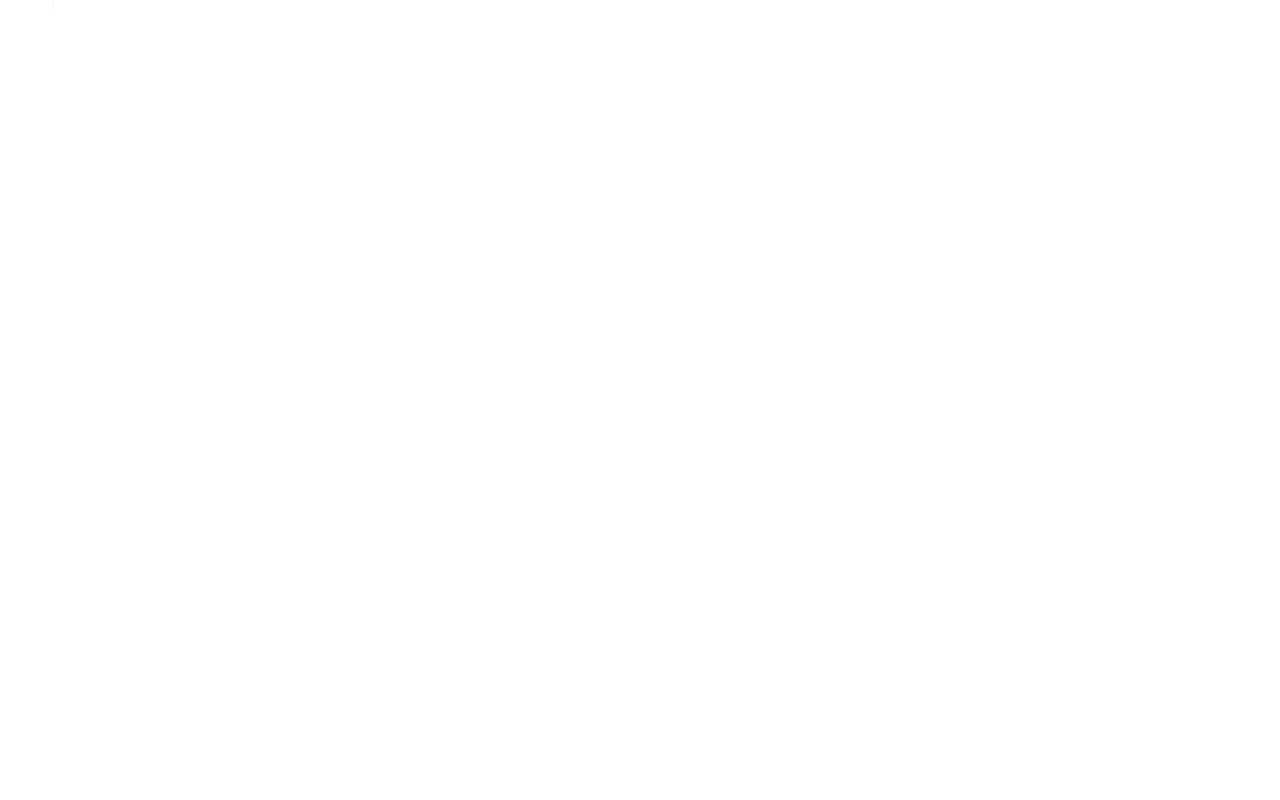
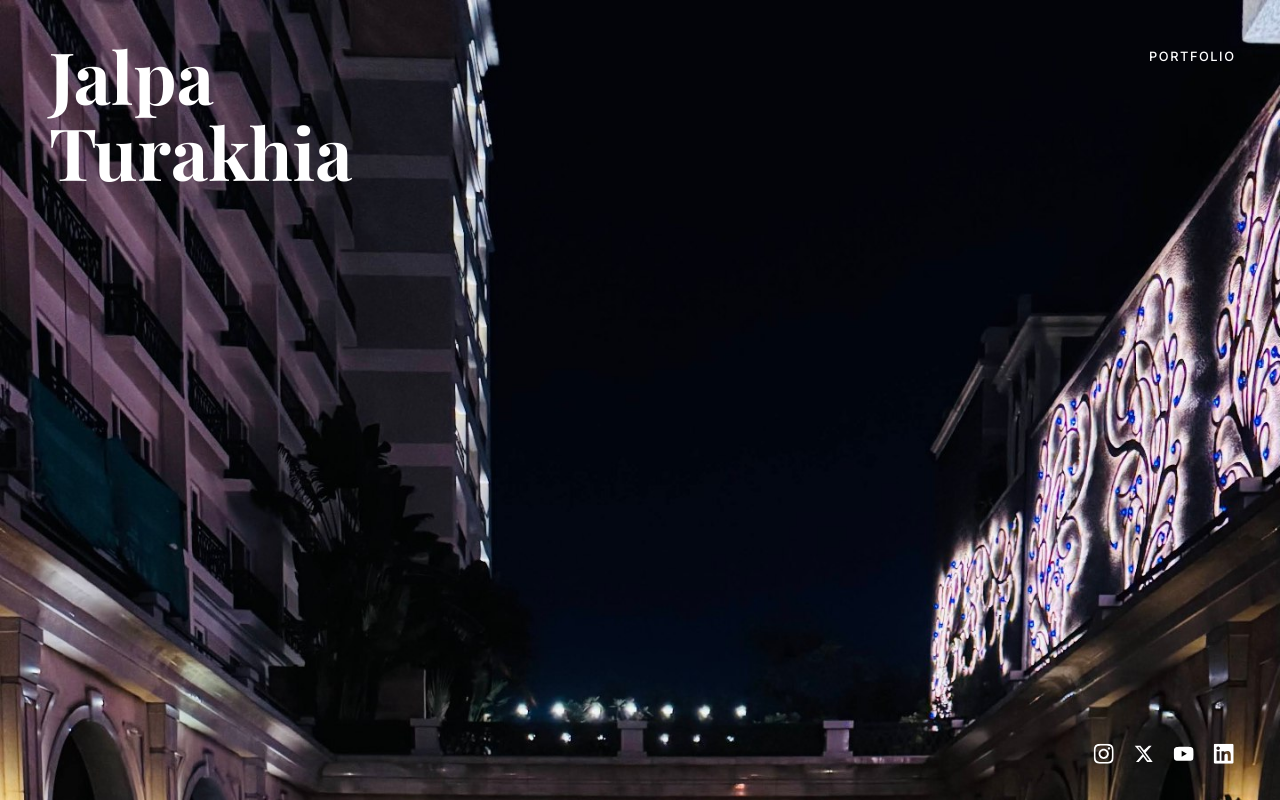
Before and after one commit to dturakhia/digitaljalpa, a Next.js app: page / in a window 1280 px wide. Built offline with nearby package versions, Linux system fonts and the light colour scheme; a web font is replaced by a local one.

Commit message:
fix: Tailwind v4 syntax + inline styles for layout (root cause of blank page)

```diff
--- a/src/app/globals.css
+++ b/src/app/globals.css
@@ -1,6 +1,4 @@
-@tailwind base;
-@tailwind components;
-@tailwind utilities;
+@import "tailwindcss";
 
 :root {
   --font-playfair: 'Playfair Display', serif;
--- a/src/app/page.tsx
+++ b/src/app/page.tsx
@@ -36,7 +36,7 @@
       style={{ cursor: 'none' }}
     >
       {/* Wave background z:0 — behind everything */}
-      <div className="absolute inset-0" style={{ zIndex: 0 }}>
+      <div style={{ position: 'absolute', top: 0, right: 0, bottom: 0, left: 0, zIndex: 0 }}>
         <WaveBackground motionX={rawX} motionY={rawY} />
       </div>
 
--- a/src/components/BlobReveal.tsx
+++ b/src/components/BlobReveal.tsx
@@ -133,12 +133,16 @@
     }
   }, [onMouseMove])
 
+  const fill: React.CSSProperties = {
+    position: 'absolute', top: 0, right: 0, bottom: 0, left: 0,
+  }
+
   return (
-    <div ref={containerRef} className="absolute inset-0" style={{ zIndex: 1 }}>
+    <div ref={containerRef} style={{ ...fill, zIndex: 1 }}>
       {/* Hero 1 — ALWAYS visible via CSS, zero JS dependency */}
       <div
-        className="absolute inset-0"
         style={{
+          ...fill,
           backgroundImage: 'url(/images/hero-1.jpg)',
           backgroundSize: 'cover',
           backgroundPosition: 'center top',
@@ -147,8 +151,8 @@
       {/* Hero 2 — clip-path revealed by blob */}
       <div
         ref={revealRef}
-        className="absolute inset-0"
         style={{
+          ...fill,
           backgroundImage: 'url(/images/hero-2.jpg)',
           backgroundSize: 'cover',
           backgroundPosition: 'center top',
--- a/src/components/WaveBackground.tsx
+++ b/src/components/WaveBackground.tsx
@@ -53,8 +53,7 @@
   return (
     <svg
       ref={svgRef}
-      className="absolute inset-0 w-full h-full pointer-events-none"
-      style={{ zIndex: 0, opacity: 0.06 }}
+      style={{ position: 'absolute', top: 0, right: 0, bottom: 0, left: 0, width: '100%', height: '100%', pointerEvents: 'none', zIndex: 0, opacity: 0.06 }}
     >
       {[0, 1, 2, 3, 4].map(i => (
         <path key={i} stroke="#000" strokeWidth={1} fill="none" />
```
